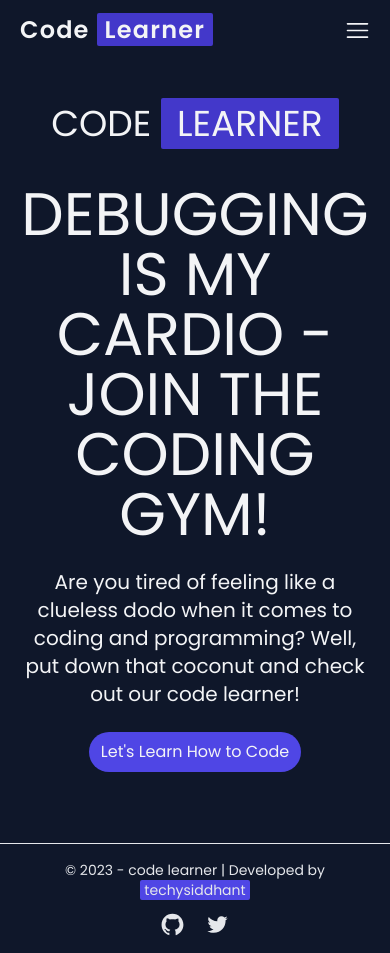
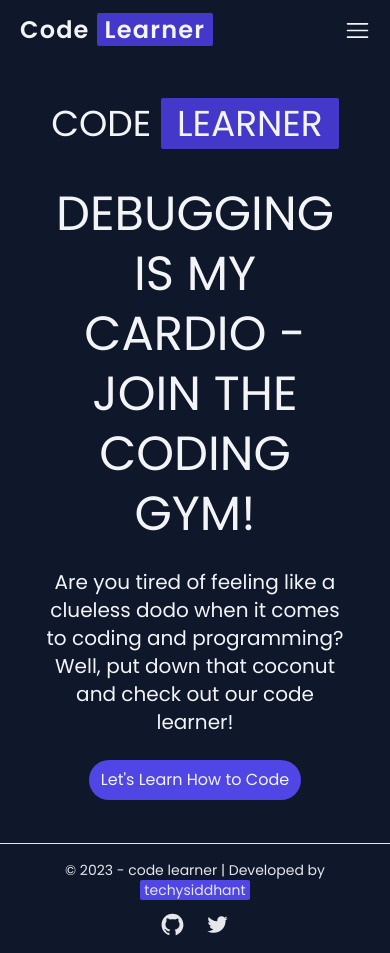
Before and after one commit to techysiddhant/code-learner, a React (Vite) app: page / in a window 390 px wide. Built offline with nearby package versions, Linux system fonts and the light colour scheme.

Commit message:
fix the tutorial page error

```diff
--- a/src/Components/ContributionLine/ContributionLine.jsx
+++ b/src/Components/ContributionLine/ContributionLine.jsx
@@ -6,7 +6,7 @@ const ContributionLine = () => {
       <h1 className="text-xl md:text-2xl text-center">
         Be the first one to add by creating a GitHub issue{" "}
         <span className="bg-indigo-700 px-4  rounded-sm">
-          <Link>here</Link>
+          <Link to={"/"}>here</Link>
         </span>{" "}
       </h1>
     </div>
--- a/src/Components/CourseCard/CourseCard.jsx
+++ b/src/Components/CourseCard/CourseCard.jsx
@@ -6,7 +6,7 @@ const CourseCard = ({ profileUrl, createrName, desc, language, courseId }) => {
   return (
     <>
       {/* CARD */}
-      <div className="shadow-xl rounded-md  bg-gray-800  w-96   flex flex-col justify-start items-center p-6">
+      <div className="relative shadow-xl rounded-md  bg-gray-800  w-80 sm:w-96 h-[620px]   flex flex-col justify-start items-center p-6">
         <div className="border-4 border-indigo-700 p-2 rounded-full">
           <img src={profileUrl} alt={createrName} className="rounded-full" />
         </div>
@@ -21,7 +21,7 @@ const CourseCard = ({ profileUrl, createrName, desc, language, courseId }) => {
         </div>
         <p className="py-2">{desc}</p>
 
-        <button className="bg-indigo-700 px-4 py-2 rounded-sm hover:bg-indigo-600 transition-all duration-200 ease-in">
+        <button className="absolute  bottom-3 bg-indigo-700 px-4 py-2 rounded-sm hover:bg-indigo-600 transition-all duration-200 ease-in">
           <Link to={`/courses/tutorial/${courseId}`}>Watch Now</Link>
         </button>
       </div>
--- a/src/Pages/Course/Course.jsx
+++ b/src/Pages/Course/Course.jsx
@@ -17,7 +17,7 @@ const Course = () => {
     dispatch(getCoursePage(params.id));
   }, [dispatch, params.id]);
   return (
-    <div className="h-screen sm:h-full lg:min-h-screen bg-slate-900 text-gray-100">
+    <div className="h-full sm:h-full lg:min-h-screen bg-slate-900 text-gray-100">
       <div className="container mx-auto px-5 md:px-10 py-12 h-full">
         <h1 className="text-center pb-8 text-4xl font-semibold tracking-wider">
           <span className="uppercase">{params.id}</span> Tutorials
--- a/src/Pages/Home/Home.jsx
+++ b/src/Pages/Home/Home.jsx
@@ -4,17 +4,17 @@ import { Link } from "react-router-dom";
 const Home = () => {
   return (
     <>
-      <div className="bg-slate-900 h-[calc(100vh-65px)]   text-gray-100">
+      <div className="bg-slate-900 h-[calc(100vh-65px)]   text-gray-100 overflow-x-hidden">
         <div className="container mx-auto h-full px-5 sm:px-10 ">
           {/*  Navbar */}
           {/* <Navbar /> */}
           {/*  Hero */}
-          <section className=" flex flex-col md:justify-center items-center h-full w-full">
-            <h1 className="uppercase text-4xl md:text-6xl text-center py-10">
+          <section className=" flex flex-col md:justify-center items-center h-full w-full px-6 md:px-16">
+            <h1 className="uppercase text-4xl md:text-6xl text-center py-10 ">
               Code{" "}
-              <span className="px-4 rounded-sm bg-indigo-700">Learner</span>
+              <span className="px-4  rounded-sm bg-indigo-700">Learner</span>
             </h1>
-            <h2 className="uppercase text-6xl md:text-7xl text-center">
+            <h2 className="uppercase text-5xl md:text-7xl text-center leading-tight">
               Debugging is my cardio - join the coding gym!
             </h2>
             <p className="text-center py-6 text-xl">
--- a/src/Pages/Tutorial/Tutorial.jsx
+++ b/src/Pages/Tutorial/Tutorial.jsx
@@ -51,7 +51,7 @@ const Tutorial = () => {
                   allowFullScreen="1"
                 ></iframe>
               </div>
-              <div className="h-24 overflow-y-auto px-5 py-5">
+              <div className="min-h-[200px] overflow-y-auto px-5 py-5 border drop-shadow-lg rounded-sm my-2">
                 <h1 className="bg-indigo-700 px-2 py-2 text-xl italic">
                   Lecture: #{lectureNumber + 1}{" "}
                   {lectures[lectureNumber].lectureName}
@@ -65,7 +65,8 @@ const Tutorial = () => {
 
           {/* Lectures part */}
           <div className="md:h-screen overflow-y-auto ">
-            {lectures.map((item) => (
+            {lectures &&
+              lectures.map((item) => (
                 <LectureBtn
                   key={item.lectureId}
                   lectureName={item.lectureName}
--- a/src/redux/courseSlice.js
+++ b/src/redux/courseSlice.js
@@ -14,6 +14,7 @@ export const courseSlice = createSlice({
             const tutorialId = action.payload.slice(1, 3);
             const createrId = action.payload.slice(3, 5);
             const courseId = +action.payload;
+            // console.log(categoryId, tutorialId, createrId, courseId);
             if (categoryId === 1) {
                 const course = webDevCourse(tutorialId, createrId, courseId);
                 console.log(course);
```
Lines whose indentation alone changed are shown as unchanged.
